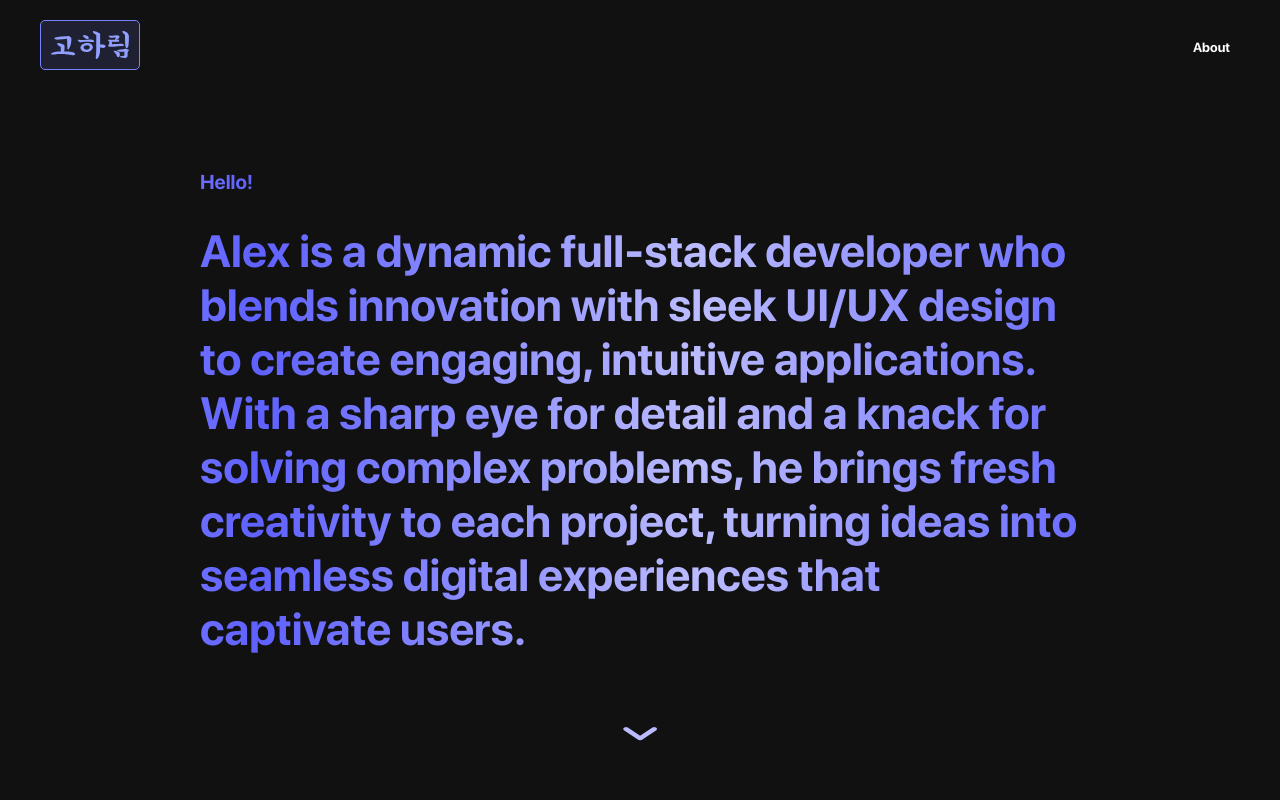
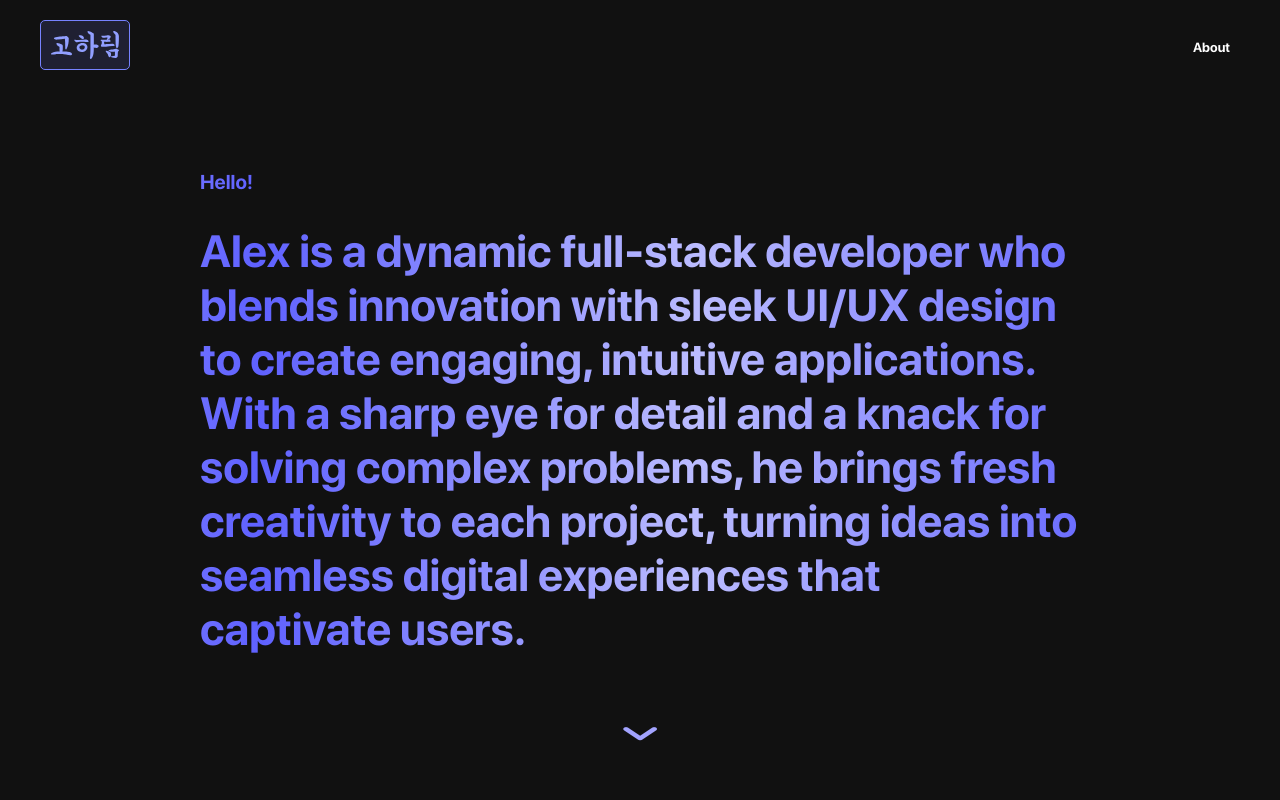
Before and after one commit to kimchicecream/kimchicecream.github.io, a React (Create React App) app: page / in a window 1280 px wide. Shown: the top 800 px of the page. Built offline with nearby package versions, Linux system fonts and the light colour scheme.

Commit message:
lower height for logo

```diff
--- a/src/components/Homepage/Homepage.css
+++ b/src/components/Homepage/Homepage.css
@@ -19,7 +19,7 @@
     bottom: 50px;
     left: 50%;
     transform: translateX(-50%) scaleX(1.5);
-    color: rgb(187, 188, 255);
+    color: rgb(163, 164, 255);
     text-shadow: 0 0 200px #ffffff;
 
     font-size: 30px;
--- a/src/components/Navigation/Navigation.css
+++ b/src/components/Navigation/Navigation.css
@@ -9,7 +9,7 @@
 }
 
 .nav-container .section-one img {
-    width: 100px;
+    width: 90px;
     height: 50px;
     background-color: rgba(255, 255, 255, 0.142);
     border: 1px solid white;
```
